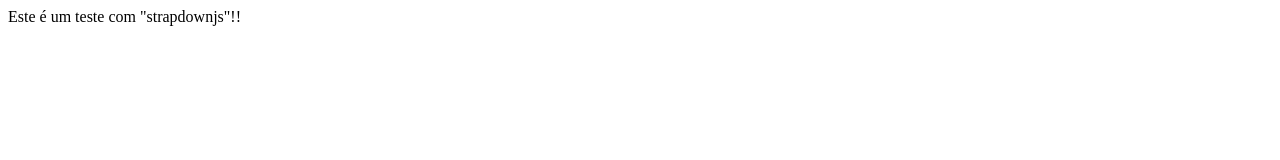
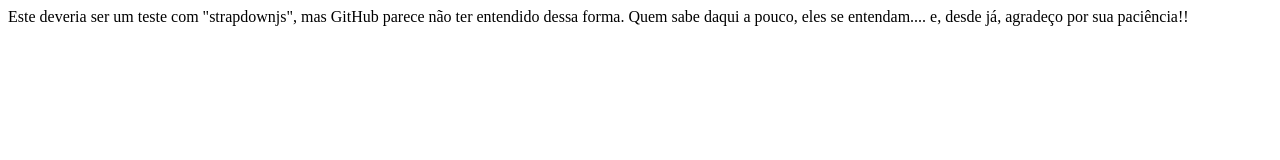
Before and after one commit to prolopes-net2/prolopes-net2.github.io, a plain HTML site: page index.html in a window 1280 px wide. Drawn offline with nearby package versions, Linux system fonts and the light colour scheme; some packages are replaced by stand-ins of ours.

Commit message:
Update index.html

```diff
--- a/index.html
+++ b/index.html
@@ -5,7 +5,8 @@
 <title>Strapdown Model</title>
 </head>
 <body>
-Este é um teste com "strapdownjs"!!
+Este deveria ser um teste com "strapdownjs", mas GitHub parece não ter entendido dessa forma. Quem sabe daqui a pouco, eles se entendam.... e, desde já, agradeço por sua paciência!!
+
 <!-- Strapdown's themes: "amelia", "cerulean", "cyborg", "journal", "readable", "simples", "slate", "spacelab", "spruce", "superhero", "united".-->
 
 <xmp theme="simplex" style="display:none;">
```
